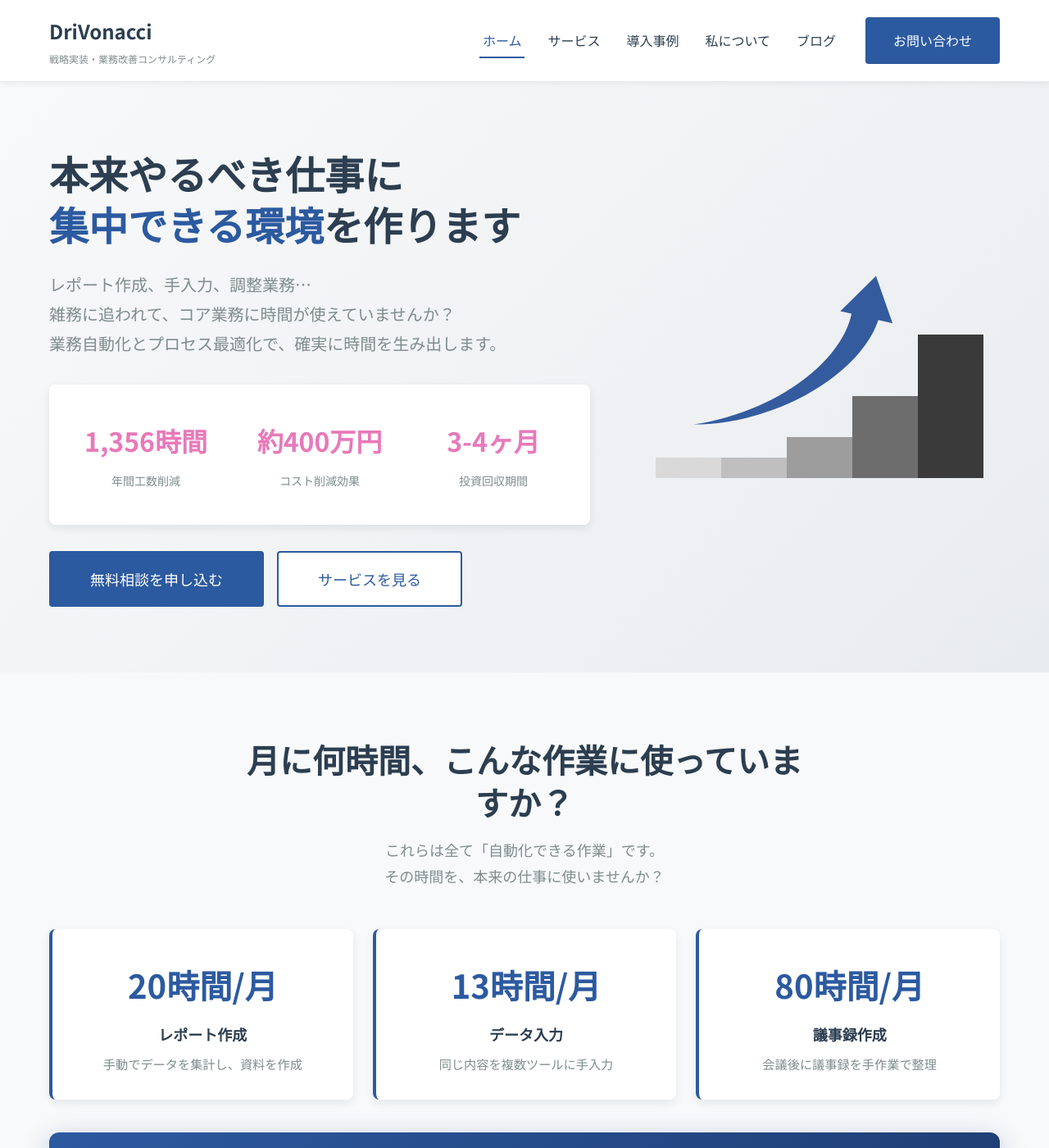
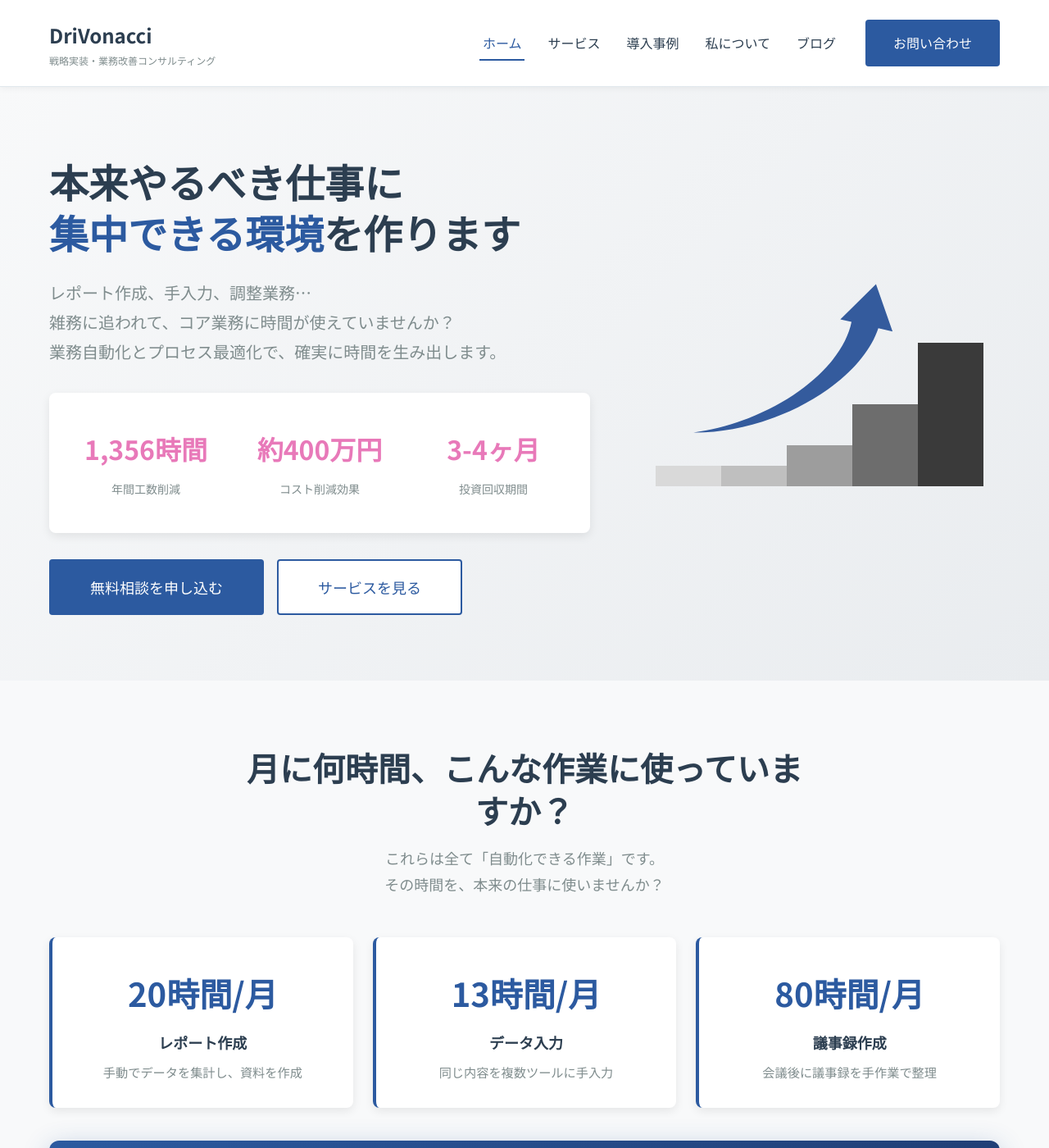
Before and after one commit to ManatoNhan/createHP, a Jekyll site: the page built from index.html, in a window 1280 px wide and 1400 px high. Shown: the whole window at 82% size. Built offline with Jekyll 4.4.1, drawn with Linux system fonts in a browser that asks for light colours.

Commit message:
Fix header height and text clipping issue

```diff
--- a/assets/css/main.scss
+++ b/assets/css/main.scss
@@ -67,7 +67,7 @@ $wide: 1200px;
 $transition-speed: 0.3s;
 
 // ヘッダーの高さ（固定ヘッダー用）
-$header-height: 80px;
+$header-height: 90px;
 
 // ========================================
 // ベーススタイル
@@ -200,7 +200,7 @@ section {
 }
 
 // ========================================
-// ヘッダー（固定）
+// ヘッダー（固定）- 修正版
 // ========================================
 
 .site-header {
@@ -213,6 +213,7 @@ section {
   width: 100%;
   z-index: 1000;
   box-shadow: 0 2px 8px rgba(0,0,0,0.05);
+  min-height: $header-height; // 最小高さを確保
 
   &.scrolled {
     box-shadow: 0 4px 12px rgba(0,0,0,0.1);
@@ -223,14 +224,18 @@ section {
   display: flex;
   justify-content: space-between;
   align-items: center;
-  padding: 16px 0;
+  padding: 20px 0; // 16px → 20px に増やす
+  min-height: 70px; // 最小高さを確保
 
   @media (max-width: $tablet) {
     flex-wrap: wrap;
+    padding: 16px 0;
   }
 }
 
 .navbar-brand {
+  padding: 4px 0; // テキストの上下に余白を追加
+
   .logo {
     display: flex;
     flex-direction: column;
@@ -244,12 +249,15 @@ section {
   .logo-text {
     font-size: 1.5rem;
     font-weight: 700;
+    line-height: 1.4; // 行の高さを確保
+    padding: 2px 0; // 上下に少し余白
   }
 
   .logo-subtitle {
     font-size: 0.75rem;
     color: $text-secondary;
-    margin-top: 2px;
+    margin-top: 4px; // 2px → 4px に増やす
+    line-height: 1.3; // 行の高さを確保
   }
 }
 
```
